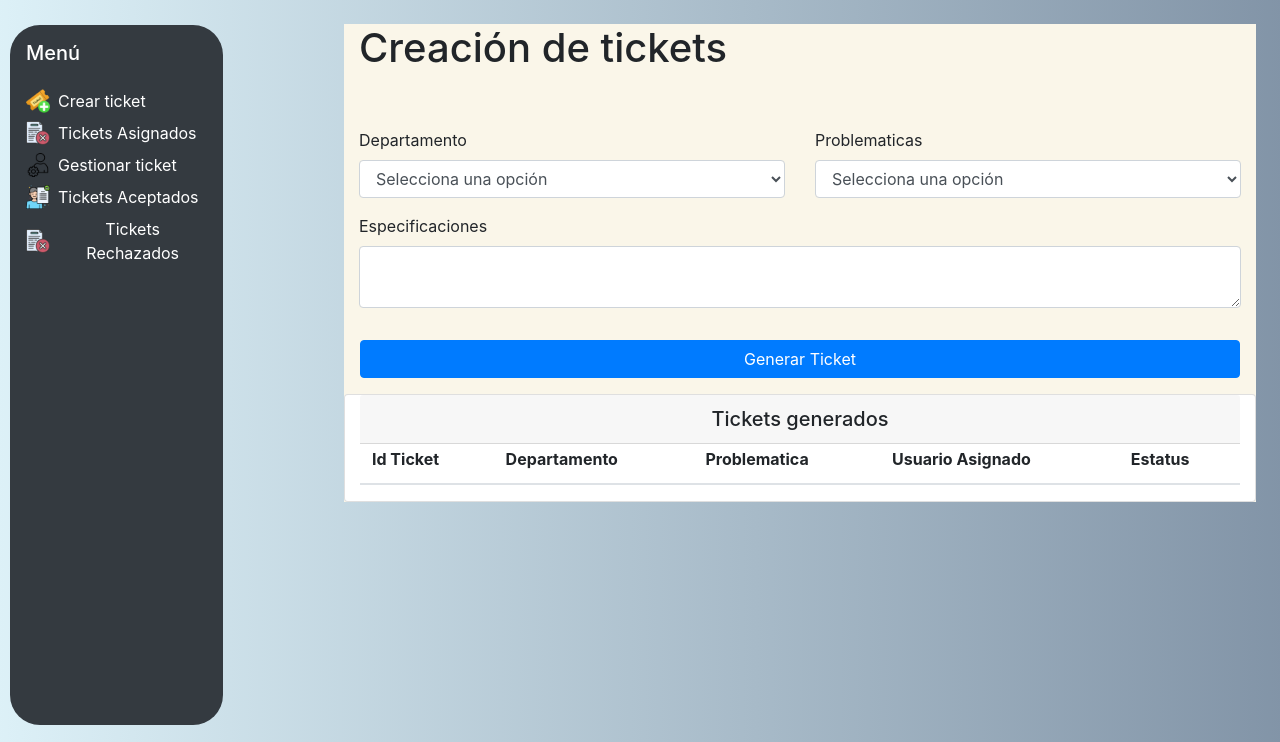
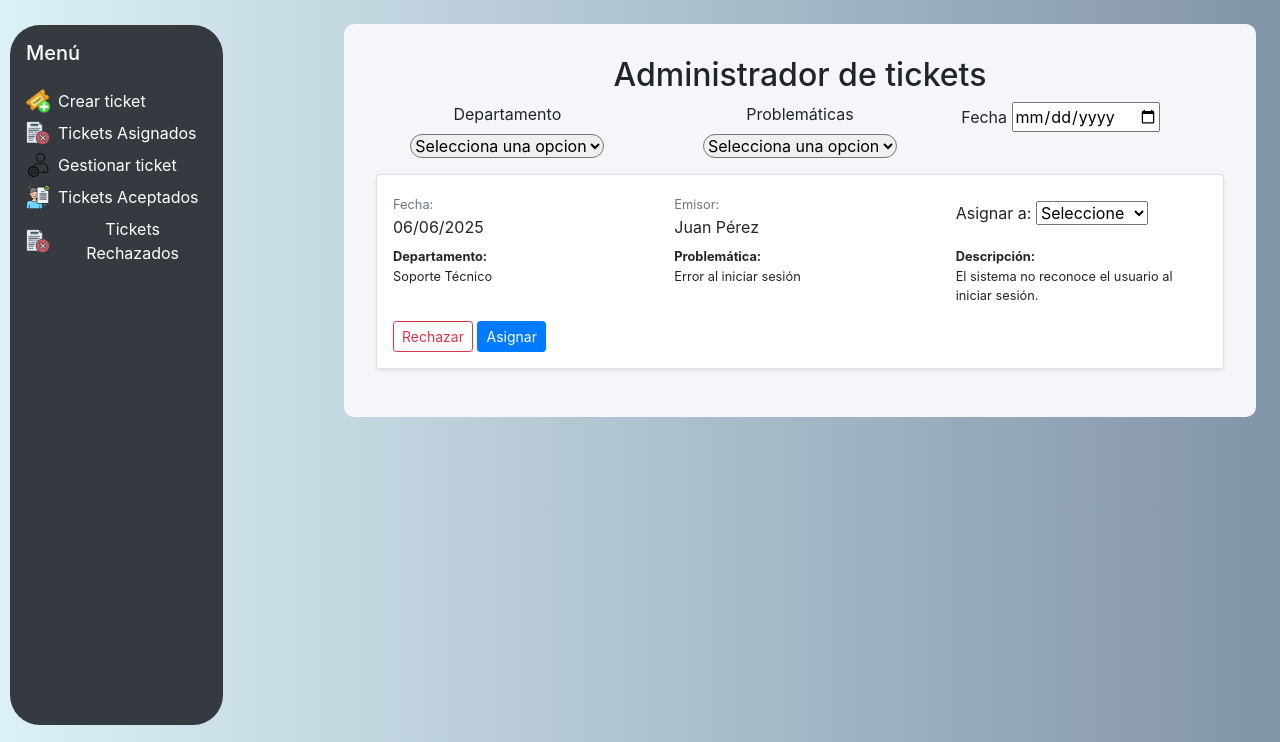
Before and after one commit to Alfred250/proyectoTicketsOficial, a FastAPI app: page /mostrarTickets in a window 1280 px wide. Shown: the top 742 px of the page. Run offline with FastAPI, Linux system fonts and the light colour scheme; data comes from the database, SQL or seed files in the repository; lists and menus that the app fills with data are empty; some libraries are stand-ins or nearby versions.

Commit message:
Cambios 27/06/2025

```diff
--- a/static/js/TicketsJS.js
+++ b/static/js/TicketsJS.js
@@ -83,3 +83,9 @@ function comprobacionDatos(datos){
   }
   return true;
 }
+
+
+async function obtenerTicketsAdministrar(){
+
+
+}
--- a/templates/tickets/home.html
+++ b/templates/tickets/home.html
@@ -66,7 +66,7 @@
       <!-- Contenido principal -->
       <main class="col-md-8 col-lg-9 p-4 mb-2" id="mainTicket">
         <!-- Sección Crear Ticket -->
-        <div id="CrearTicket" class="mb-4 CrearT" >
+        <div id="CrearTicket" class="mb-4 CrearT" style="display: none;" >
           <div class="container">
             <div class="row mb-5">
               <div class="col-12">
@@ -171,7 +171,7 @@
           </div>
         </div>
 
-        <div id="Administrar" class="mb-4" style="display: none;">
+        <div id="Administrar" class="mb-4" ">
           <div class="container">
             <div class="body">
 
```
